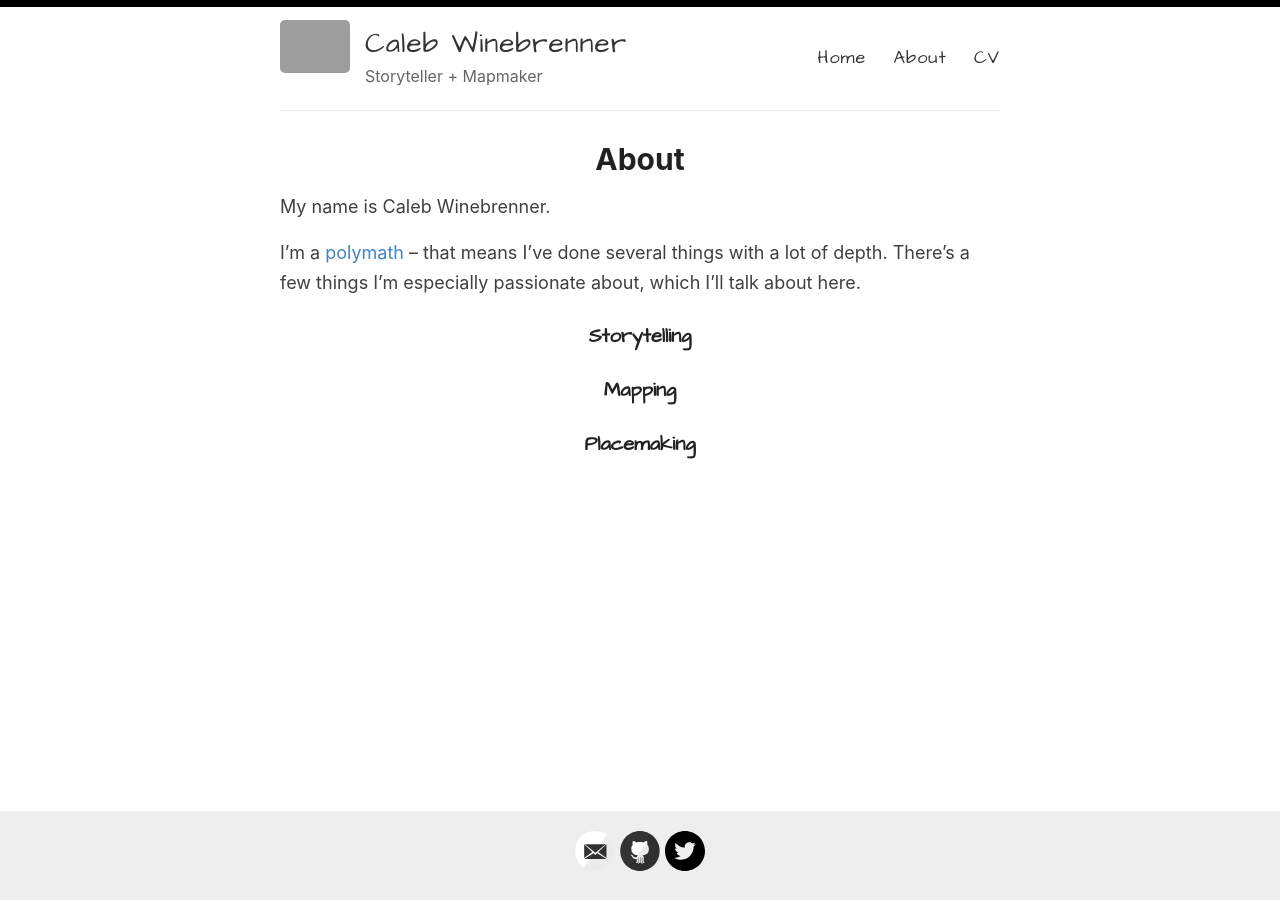
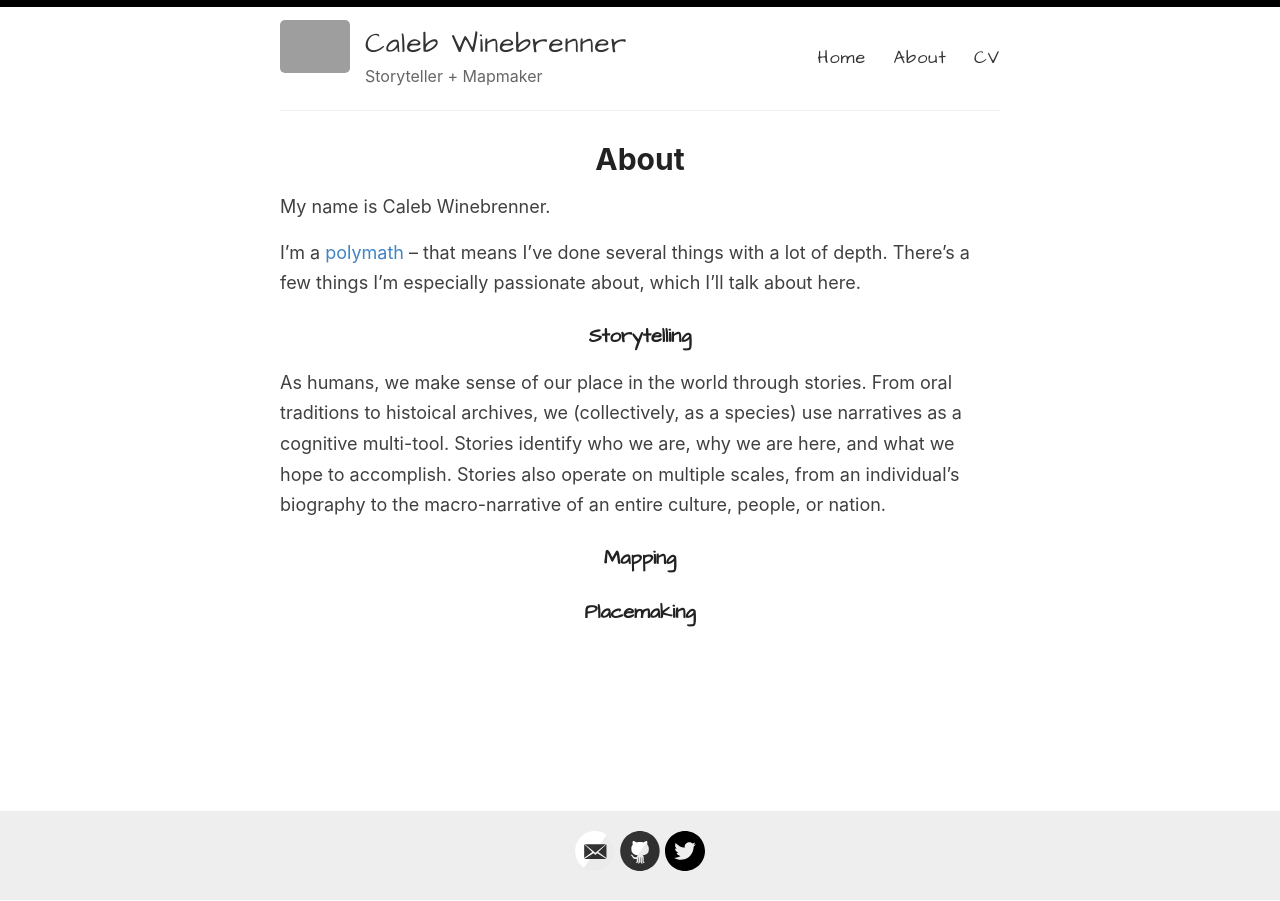
Before and after one commit to mappist/mappist.github.io, a Jekyll site: the page built from _pages/about.md, in a window 1280 px wide. Built offline with Jekyll 4.4.1, drawn with Linux system fonts in a browser that asks for light colours; grey boxes are pictures that could not be loaded.

Commit message:
Update about.md

```diff
--- a/_pages/about.md
+++ b/_pages/about.md
@@ -10,6 +10,11 @@ I'm a [polymath](https://en.wikipedia.org/wiki/Polymath) -- that means I've done
 
 ### Storytelling
 
+As humans, we make sense of our place in the world through stories. From oral traditions to histoical archives, we (collectively, as a species) use narratives as a cognitive multi-tool. Stories identify who we are, why we are here, and what we hope to accomplish. Stories also operate on multiple scales, from an individual's biography to the macro-narrative of an entire culture, people, or nation.
+
+
 ### Mapping
 
+
+
 ### Placemaking
```
